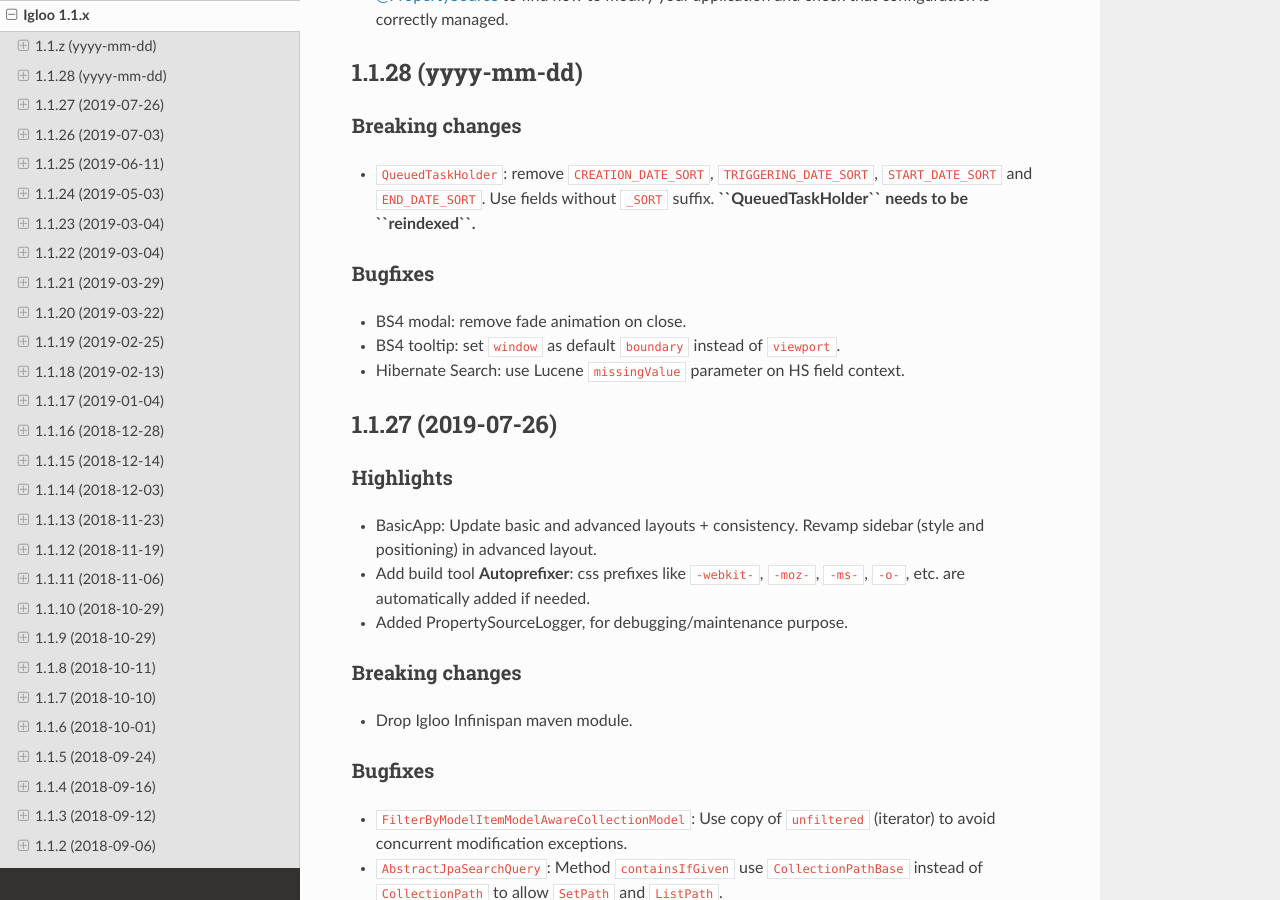
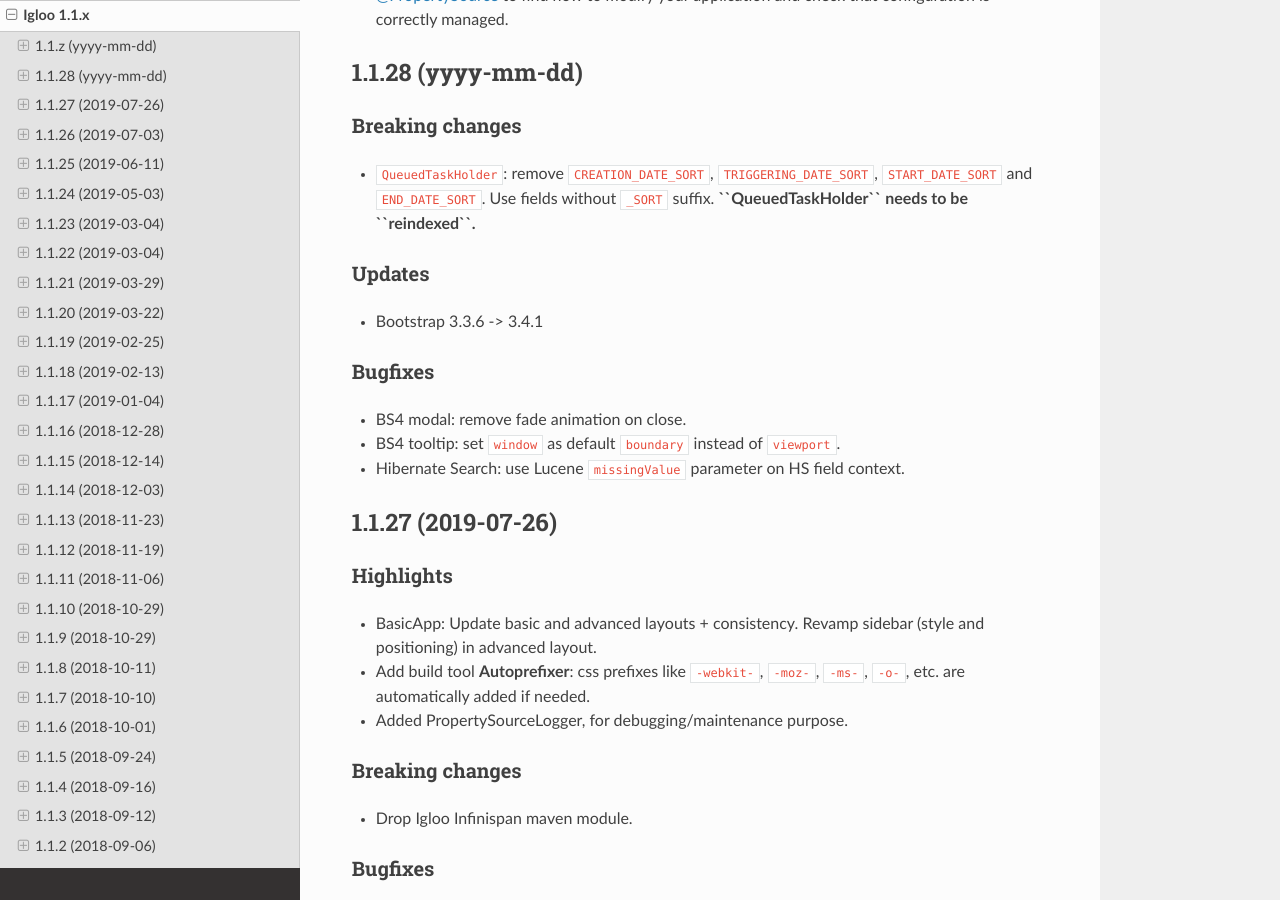
Before and after one commit to igloo-project/igloo-doc, a Sphinx documentation site: the page built from source/release-notes/1.1.x.rst, in a window 1280 px wide and 900 px high, scrolled down 378 px. Built offline with Sphinx 7.4.7 and the Read the Docs theme 2.0.0, drawn with Linux system fonts in a browser that asks for light colours.

Commit message:
1.1.28: update release notes

```diff
--- a/source/release-notes/1.1.x.rst
+++ b/source/release-notes/1.1.x.rst
@@ -28,6 +28,11 @@
 * ``QueuedTaskHolder``: remove ``CREATION_DATE_SORT``, ``TRIGGERING_DATE_SORT``,
   ``START_DATE_SORT`` and ``END_DATE_SORT``. Use fields without ``_SORT``
   suffix. **``QueuedTaskHolder`` needs to be ``reindexed``.**
+
+Updates
+*******
+
+* Bootstrap 3.3.6 -> 3.4.1
 
 Bugfixes
 ********
```
